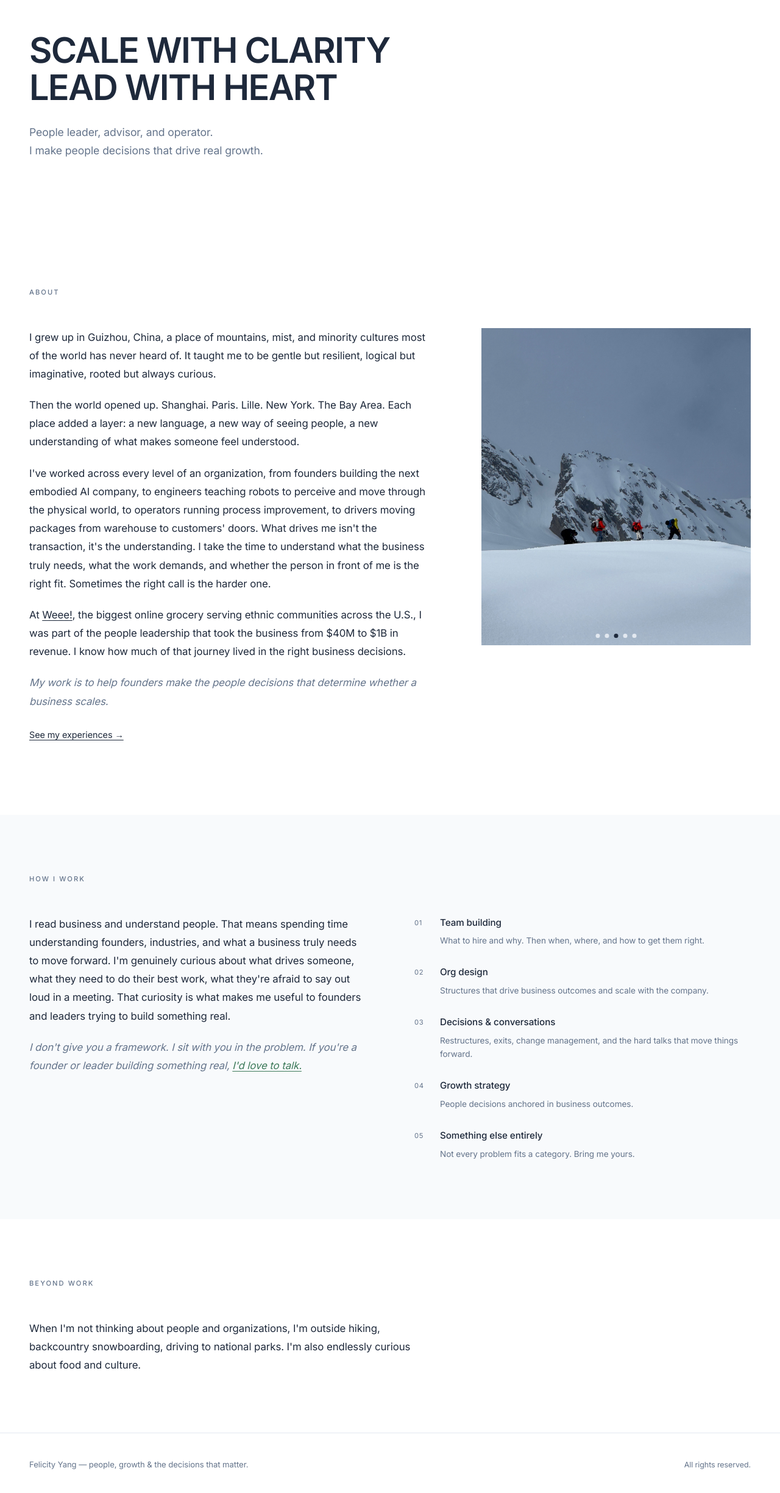
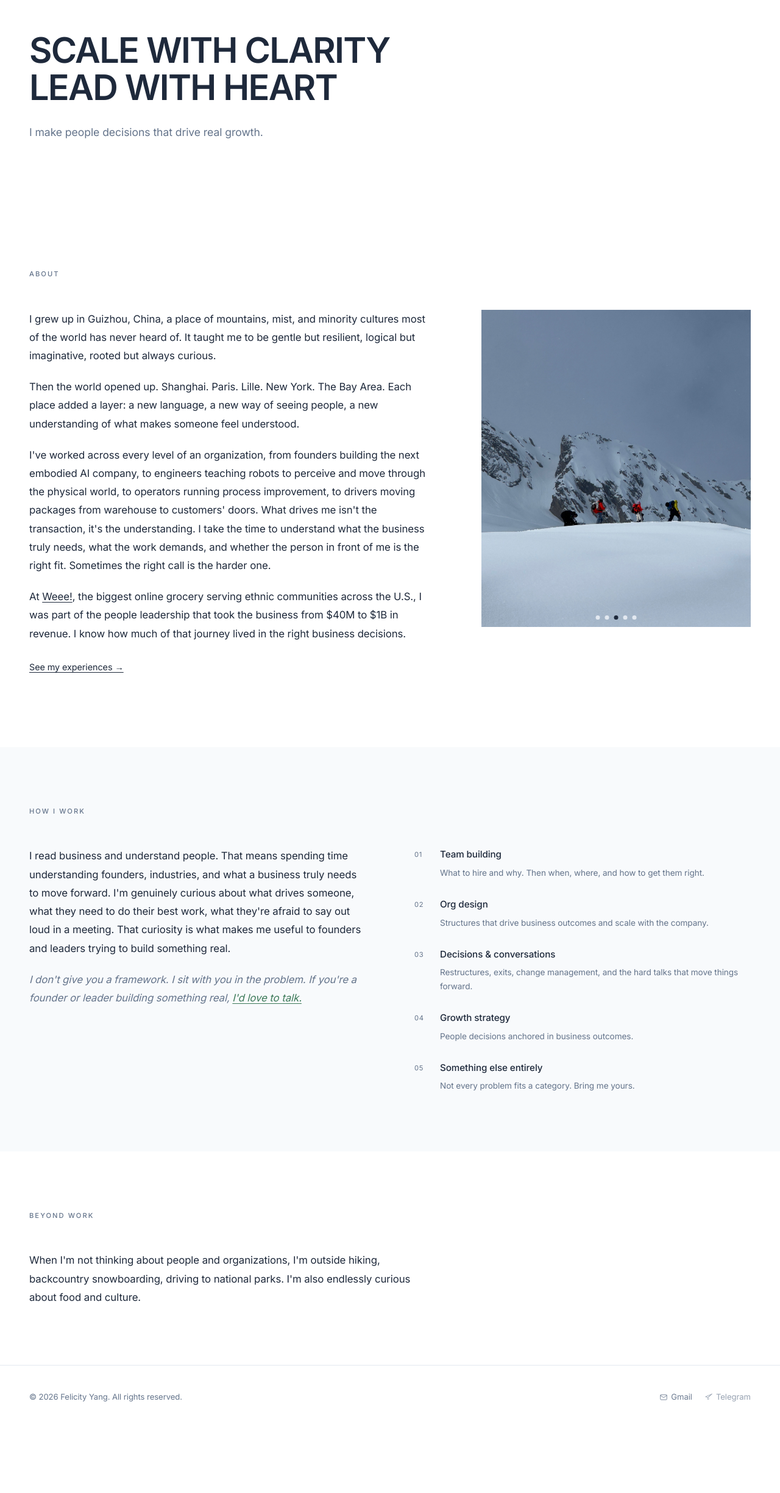
Before and after one commit to fel-nobot/feiweb, a Next.js app: page / in a window 1280 px wide. Shown: the part 160-2608 px from the top of the page at 61% size. After the commit the page ends 2502 px from the top, so only its background shows below. Built offline with nearby package versions, Linux system fonts and the light colour scheme.

Commit message:
Remove closing about sentence

```diff
--- a/app/page.tsx
+++ b/app/page.tsx
@@ -53,7 +53,7 @@ export default function HomePage() {
       <header className={`header${scrolled ? " header--scrolled" : ""}`}>
         <div className="container">
           <nav className="navwrap">
-            <Link href="/" className="nav-greeting">Hi. I'm Felicity. Currently People leader at Weee!, advisor to founders & operators.</Link>
+            <Link href="/" className="nav-greeting">Hi. I'm Felicity.<br />Currently People leader at Weee!, advisor to founders & operators.</Link>
             <div className="nav-right">
               <div className="nav-links">
                 <Link className="navlink" href="#about">About</Link>
@@ -85,10 +85,7 @@ export default function HomePage() {
         <div className="container">
           <div className="hero-inner">
             <h1 className="h1">Scale with clarity<br />Lead with heart</h1>
-            <p className="hero-sub">
-              People leader, advisor, and operator.<br />
-              I make people decisions that drive real growth.
-            </p>
+            <p className="hero-sub">I make people decisions that drive real growth.</p>
           </div>
         </div>
       </section>
@@ -128,10 +125,6 @@ export default function HomePage() {
                 I was part of the people leadership that took the business from $40M to
                 $1B in revenue. I know how much of that journey lived in the right
                 business decisions.
-              </p>
-              <p className="about-closing">
-                My work is to help founders make the people decisions that determine
-                whether a business scales.
               </p>
               <p style={{ marginTop: "1.5rem" }}>
                 <Link href="/story" className="story-link">See my experiences →</Link>
@@ -192,8 +185,15 @@ export default function HomePage() {
       {/* Footer — Gmail + Telegram moved here */}
       <footer className="footer">
         <div className="container footer-inner">
-          <span>Felicity Yang — people, growth & the decisions that matter.</span>
-          <span style={{ color: "var(--muted)", fontSize: "0.78rem" }}>All rights reserved.</span>
+          <span>© {new Date().getFullYear()} Felicity Yang. All rights reserved.</span>
+          <div style={{ display: "flex", gap: "1.25rem", alignItems: "center" }}>
+            <a href="mailto:felyqz@gmail.com" className="footer-contact-link" aria-label="Gmail">
+              <GmailIcon /><span>Gmail</span>
+            </a>
+            <a href="https://t.me/felyang_bot" target="_blank" rel="noopener noreferrer" className="footer-contact-link" aria-label="Telegram">
+              <TelegramIcon /><span>Telegram</span>
+            </a>
+          </div>
         </div>
       </footer>
     </main>
```
